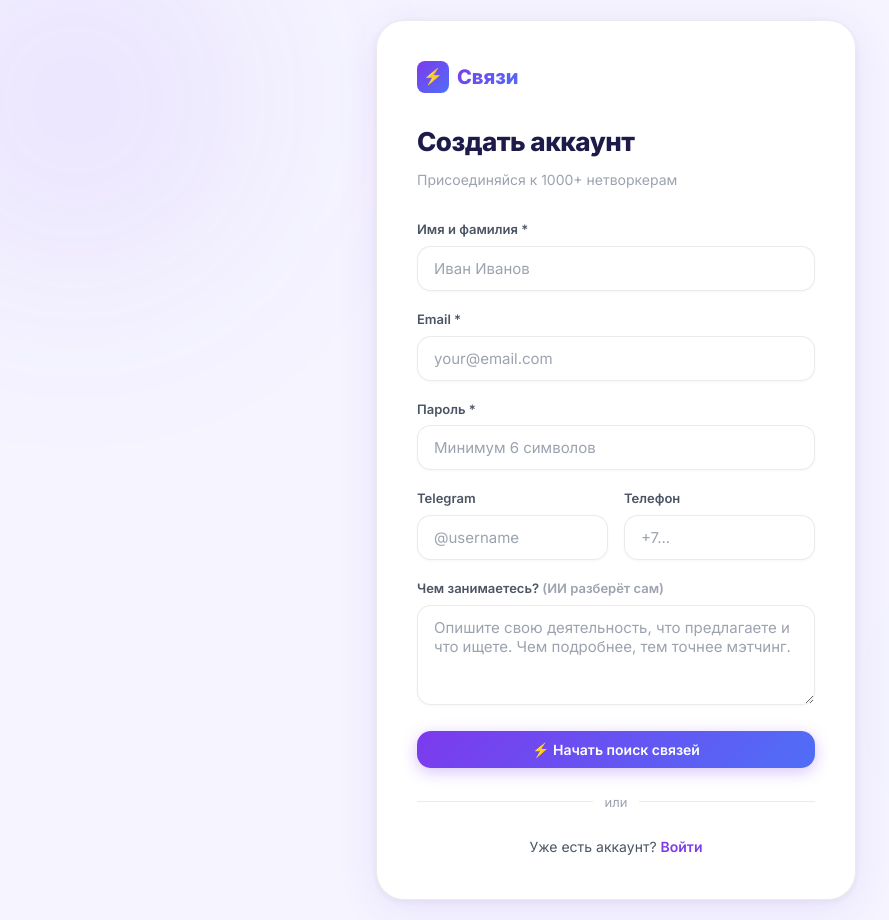
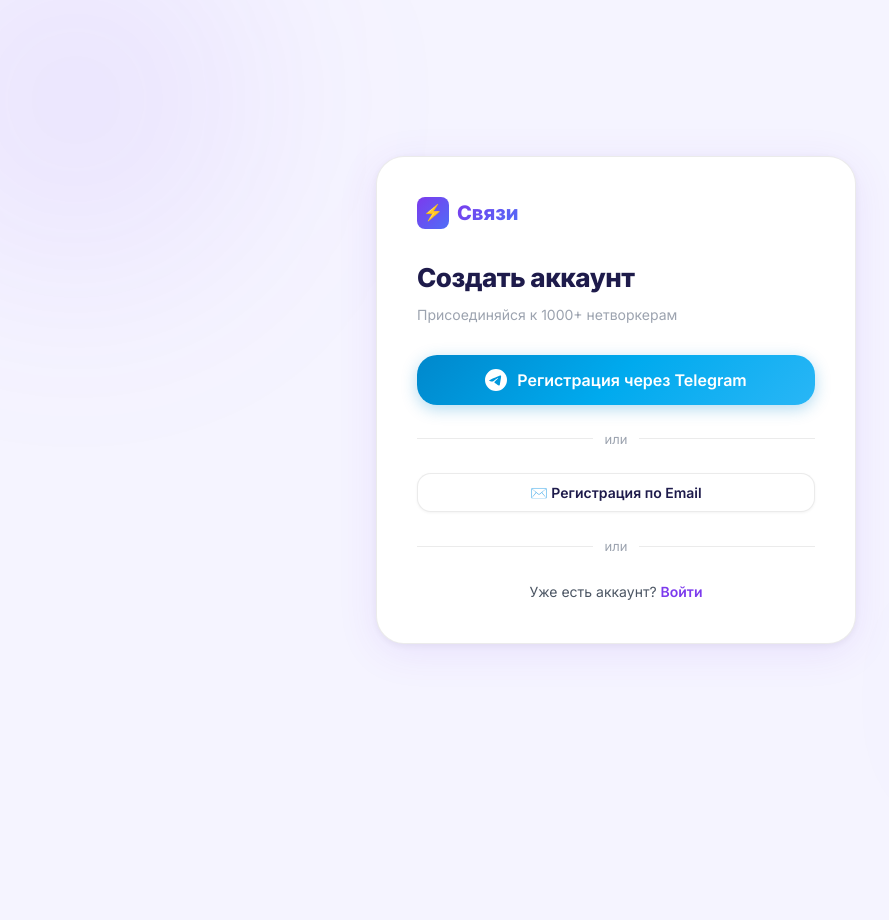
Before and after one commit to e20394252-png/svyazi, a Next.js app in the folder frontend/: page /auth/register in a window 1280 px wide. Shown: the whole page, without its empty margins (24-913 px from the left). After the commit the page ends 800 px from the top, so only its background shows below. Built offline with nearby package versions, Linux system fonts and the light colour scheme.

Commit message:
feat: add Telegram auth to register page

```diff
--- a/frontend/app/auth/register/page.tsx
+++ b/frontend/app/auth/register/page.tsx
@@ -1,12 +1,17 @@
 'use client'
-import { useState } from 'react'
+import { useState, useEffect, useRef } from 'react'
 import { useRouter } from 'next/navigation'
 import { api } from '@/lib/api'
 import Link from 'next/link'
 import styles from '../auth.module.css'
 
+type RegMode = 'choose' | 'telegram' | 'email'
+
 export default function RegisterPage() {
   const router = useRouter()
+  const [mode, setMode] = useState<RegMode>('choose')
+
+  // ── Email registration state ──
   const [form, setForm] = useState({
     name: '', email: '', password: '',
     telegram: '', phone: '', occupation: '',
@@ -14,9 +19,63 @@ export default function RegisterPage() {
   const [error, setError] = useState('')
   const [loading, setLoading] = useState(false)
 
+  // ── Telegram login state ──
+  const [tgCode, setTgCode] = useState('')
+  const [tgBotUrl, setTgBotUrl] = useState('')
+  const [tgStatus, setTgStatus] = useState<'init' | 'waiting' | 'success' | 'error'>('init')
+  const [tgError, setTgError] = useState('')
+  const pollRef = useRef<NodeJS.Timeout | null>(null)
+
   const set = (key: string) => (e: React.ChangeEvent<HTMLInputElement | HTMLTextAreaElement>) =>
     setForm({ ...form, [key]: e.target.value })
 
+  // Cleanup polling on unmount
+  useEffect(() => {
+    return () => {
+      if (pollRef.current) clearInterval(pollRef.current)
+    }
+  }, [])
+
+  // ── Telegram flow ──
+  async function handleTelegramRegister() {
+    setMode('telegram')
+    setTgStatus('init')
+    setTgError('')
+    setError('')
+
+    try {
+      const data = await api.telegramInit()
+      setTgCode(data.code)
+      setTgBotUrl(data.bot_url)
+      setTgStatus('waiting')
+
+      if (pollRef.current) clearInterval(pollRef.current)
+      pollRef.current = setInterval(async () => {
+        try {
+          const check = await api.telegramCheck(data.code)
+          if (check.status === 'ok' && check.access_token) {
+            clearInterval(pollRef.current!)
+            pollRef.current = null
+            setTgStatus('success')
+            localStorage.setItem('token', check.access_token)
+            router.push('/dashboard')
+          }
+        } catch (e: any) {
+          if (e.message?.includes('истёк') || e.message?.includes('использован')) {
+            clearInterval(pollRef.current!)
+            pollRef.current = null
+            setTgStatus('error')
+            setTgError('Код истёк. Попробуйте снова.')
+          }
+        }
+      }, 2000)
+    } catch (e: any) {
+      setTgStatus('error')
+      setTgError(e.message || 'Ошибка инициализации')
+    }
+  }
+
+  // ── Email registration ──
   async function handleSubmit(e: React.FormEvent) {
     e.preventDefault()
     setError('')
@@ -52,6 +111,93 @@ export default function RegisterPage() {
 
         {error && <div className="alert alert-error">{error}</div>}
 
+        {/* ── Telegram Auth Section ── */}
+        {(mode === 'choose' || mode === 'telegram') && (
+          <>
+            {tgStatus === 'init' && (
+              <button
+                type="button"
+                className={styles.tgButton}
+                onClick={handleTelegramRegister}
+                id="telegram-register-btn"
+              >
+                <svg className={styles.tgIcon} viewBox="0 0 24 24" fill="currentColor">
+                  <path d="M11.944 0A12 12 0 0 0 0 12a12 12 0 0 0 12 12 12 12 0 0 0 12-12A12 12 0 0 0 12 0a12 12 0 0 0-.056 0zm4.962 7.224c.1-.002.321.023.465.14a.506.506 0 0 1 .171.325c.016.093.036.306.02.472-.18 1.898-.962 6.502-1.36 8.627-.168.9-.499 1.201-.82 1.23-.696.065-1.225-.46-1.9-.902-1.056-.693-1.653-1.124-2.678-1.8-1.185-.78-.417-1.21.258-1.91.177-.184 3.247-2.977 3.307-3.23.007-.032.014-.15-.056-.212s-.174-.041-.249-.024c-.106.024-1.793 1.14-5.061 3.345-.48.33-.913.49-1.302.48-.428-.008-1.252-.241-1.865-.44-.752-.245-1.349-.374-1.297-.789.027-.216.325-.437.893-.663 3.498-1.524 5.83-2.529 6.998-3.014 3.332-1.386 4.025-1.627 4.476-1.635z"/>
+                </svg>
+                <span>Регистрация через Telegram</span>
+              </button>
+            )}
+
+            {tgStatus === 'waiting' && (
+              <div className={styles.tgWaiting}>
+                <div className={styles.tgCodeBlock}>
+                  <div className={styles.tgCodeLabel}>Ваш код авторизации</div>
+                  <div className={styles.tgCodeValue}>{tgCode}</div>
+                </div>
+
+                <a
+                  href={tgBotUrl}
+                  target="_blank"
+                  rel="noopener noreferrer"
+                  className={styles.tgButton}
+                  id="open-telegram-bot-register"
+                >
+                  <svg className={styles.tgIcon} viewBox="0 0 24 24" fill="currentColor">
+                    <path d="M11.944 0A12 12 0 0 0 0 12a12 12 0 0 0 12 12 12 12 0 0 0 12-12A12 12 0 0 0 12 0a12 12 0 0 0-.056 0zm4.962 7.224c.1-.002.321.023.465.14a.506.506 0 0 1 .171.325c.016.093.036.306.02.472-.18 1.898-.962 6.502-1.36 8.627-.168.9-.499 1.201-.82 1.23-.696.065-1.225-.46-1.9-.902-1.056-.693-1.653-1.124-2.678-1.8-1.185-.78-.417-1.21.258-1.91.177-.184 3.247-2.977 3.307-3.23.007-.032.014-.15-.056-.212s-.174-.041-.249-.024c-.106.024-1.793 1.14-5.061 3.345-.48.33-.913.49-1.302.48-.428-.008-1.252-.241-1.865-.44-.752-.245-1.349-.374-1.297-.789.027-.216.325-.437.893-.663 3.498-1.524 5.83-2.529 6.998-3.014 3.332-1.386 4.025-1.627 4.476-1.635z"/>
+                  </svg>
+                  <span>Открыть бота @matchig_auth_bot</span>
+                </a>
+
+                <div className={styles.tgPulse}>
+                  <span className="spinner" />
+                  <span>Ожидаем подтверждение в Telegram...</span>
+                </div>
+
+                <p className={styles.tgHint}>
+                  Нажмите кнопку «Start» в боте — регистрация произойдёт автоматически
+                </p>
+              </div>
+            )}
+
+            {tgStatus === 'success' && (
+              <div className={styles.tgSuccess}>
+                <span>✅</span>
+                <span>Регистрация выполнена! Перенаправляем...</span>
+              </div>
+            )}
+
+            {tgStatus === 'error' && (
+              <div className={styles.tgError}>
+                <div className="alert alert-error">{tgError}</div>
+                <button
+                  type="button"
+                  className={styles.tgButton}
+                  onClick={handleTelegramRegister}
+                >
+                  🔄 Попробовать снова
+                </button>
+              </div>
+            )}
+          </>
+        )}
+
+        {/* ── Divider ── */}
+        <div className={styles.divider}><span>или</span></div>
+
+        {/* ── Email Registration (collapsible) ── */}
+        {mode === 'choose' && (
+          <button
+            type="button"
+            className="btn btn-secondary"
+            style={{ width: '100%', justifyContent: 'center' }}
+            onClick={() => setMode('email')}
+            id="email-register-toggle"
+          >
+            ✉️ Регистрация по Email
+          </button>
+        )}
+
+        {mode === 'email' && (
           <form onSubmit={handleSubmit}>
             <div className="input-group">
               <label className="input-label">Имя и фамилия *</label>
@@ -96,6 +242,7 @@ export default function RegisterPage() {
               {loading ? <><span className="spinner" /><span>Регистрируемся...</span></> : '⚡ Начать поиск связей'}
             </button>
           </form>
+        )}
 
         <div className={styles.divider}><span>или</span></div>
         <p className={styles.switchText}>
```
Lines whose indentation alone changed are shown as unchanged.
